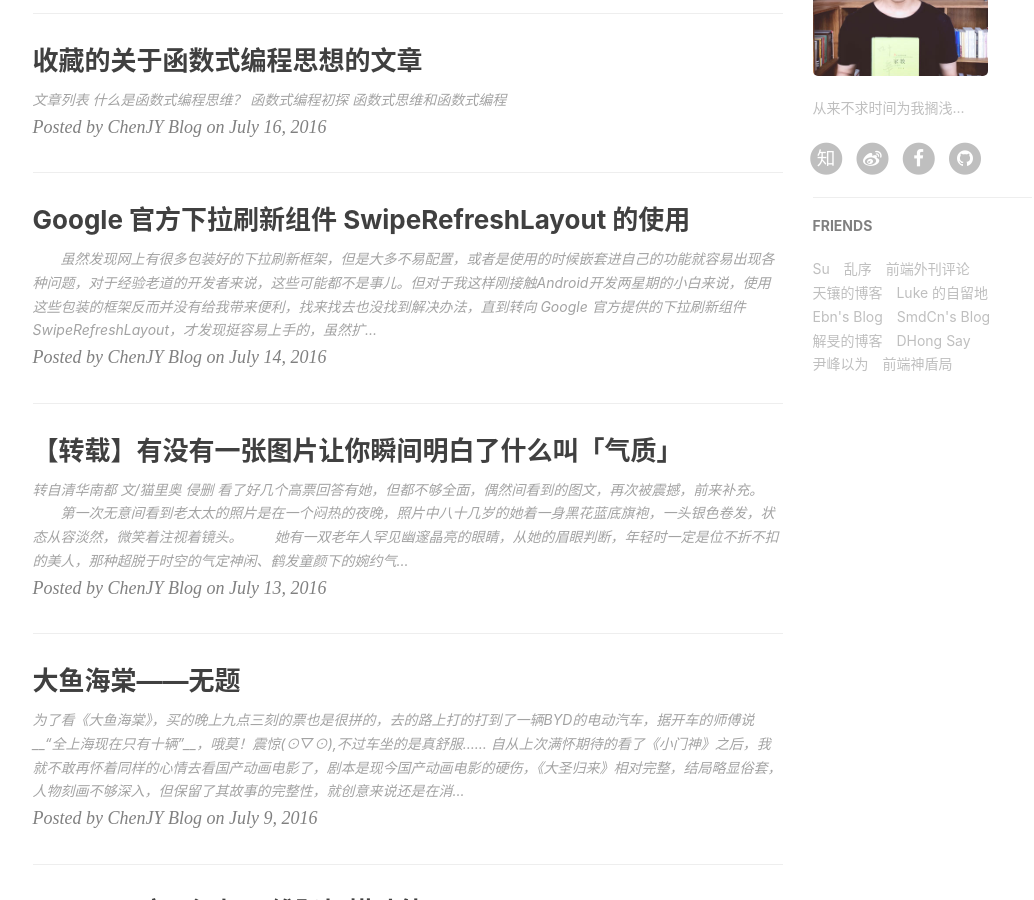
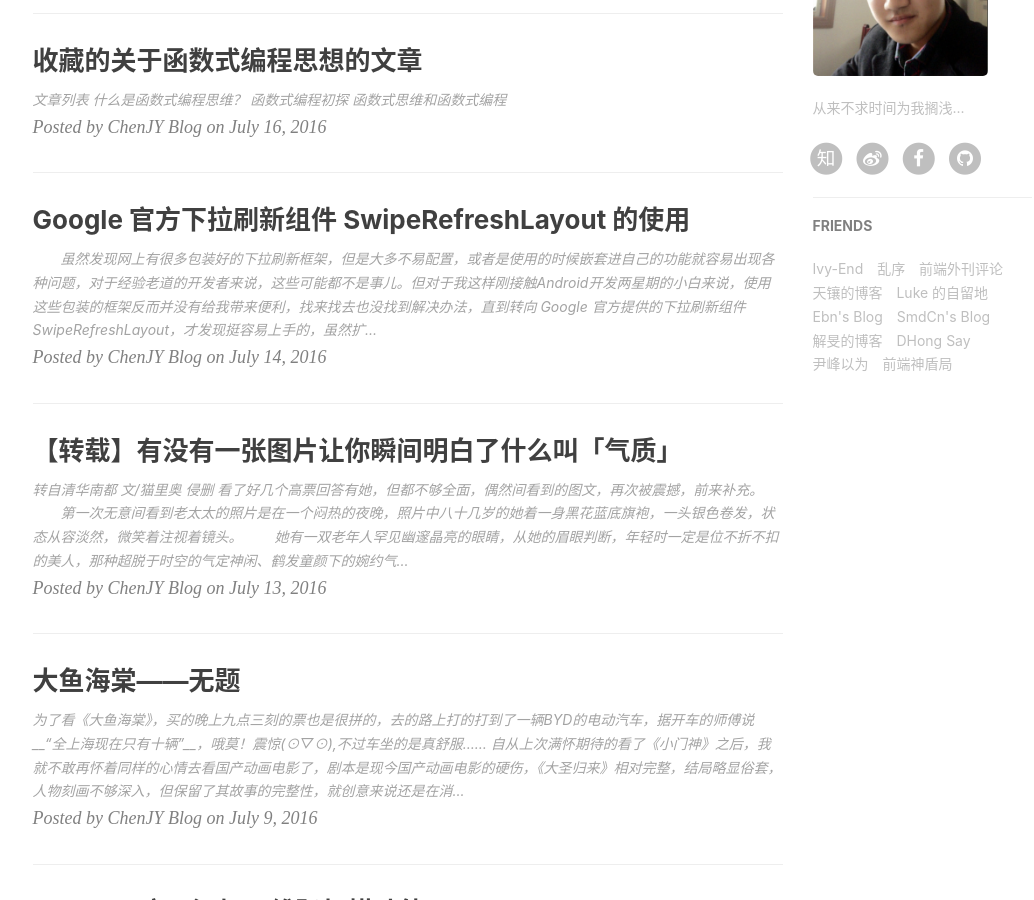
Before and after one commit to jiayangchen/jiayangchen.github.io, a Jekyll site: the page built from index.html, in a window 1280 px wide and 900 px high, scrolled down 885 px. Shown: the whole window, without its empty margins (135-1169 px from the left). Built offline with Jekyll 4.4.1, drawn with Linux system fonts in a browser that asks for light colours; nearby versions of some CDN libraries; the list of posts is cut into pages by our own code.

Commit message:
2016-09-23

```diff
--- a/_config.yml
+++ b/_config.yml
@@ -53,8 +53,6 @@
 duoshuo_share: true                     # set to false if you want to use Comment without Sharing
 
 
-
-
 # Analytics settings
 # Baidu Analytics
 ba_track_id: 4cc1f2d8f3067386cc5cdb626a202900
@@ -63,11 +61,10 @@
 ga_domain: huangxuan.me
 
 
-
 # Sidebar settings
 sidebar: true                           # whether or not using Sidebar.
 sidebar-about-description: "从来不求时间为我搁浅..."
-sidebar-avatar: /img/avatar-hux.jpg      # use absolute URL, seeing it's used in both `/` and `/about/`
+sidebar-avatar: /img/avatar-chen.jpg      # use absolute URL, seeing it's used in both `/` and `/about/`
 
 
 
@@ -80,8 +77,8 @@
 # Friends
 friends: [
     {
-        title: "Su",
-        href: "http://su.gallery/"
+        title: "Ivy-End",
+        href: "http://www.ivy-end.com/"
     },{
         title: "乱序",
         href: "http://mida.re/"
```
Also changed, not shown: img/avatar-chen.jpg (added).
